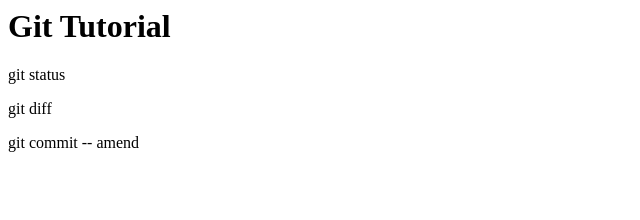
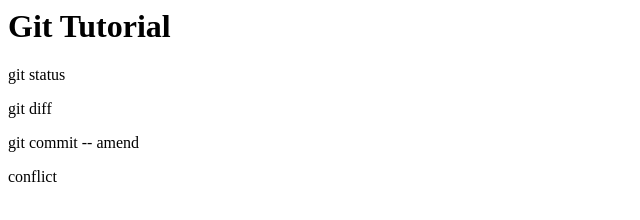
Before and after one commit to N-Ryuka/git_tutorial, a plain HTML site: page index.html in a window 1280 px wide. Shown: the full height of the page, 0-640 px from the left. Drawn offline with Linux system fonts and the light colour scheme.

Commit message:
conflictを追記

```diff
--- a/index.html
+++ b/index.html
@@ -2,3 +2,4 @@
 <p>git status</p>
 <p>git diff</p>
 <p>git commit -- amend</p>
+<p>conflict</p>
```
